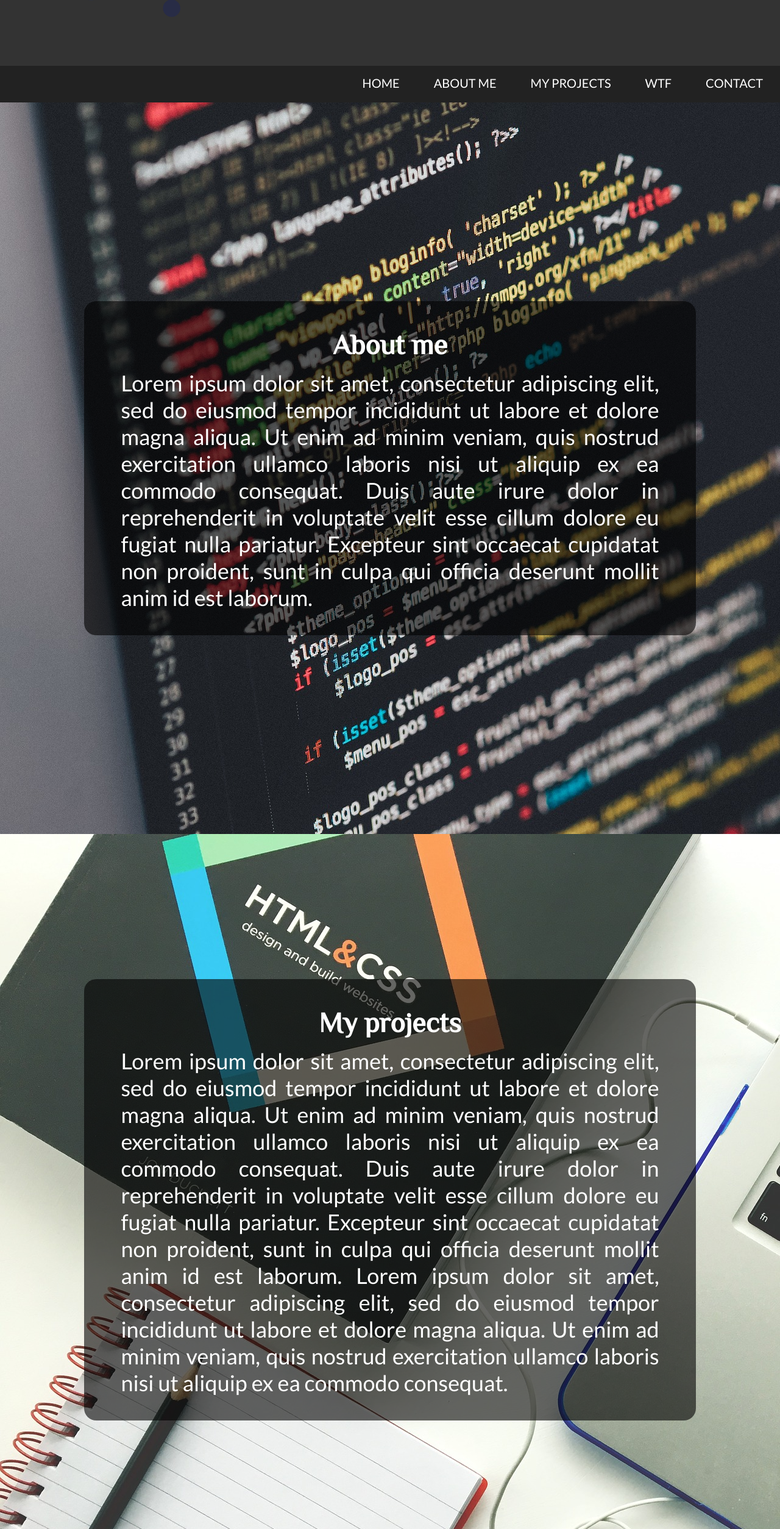
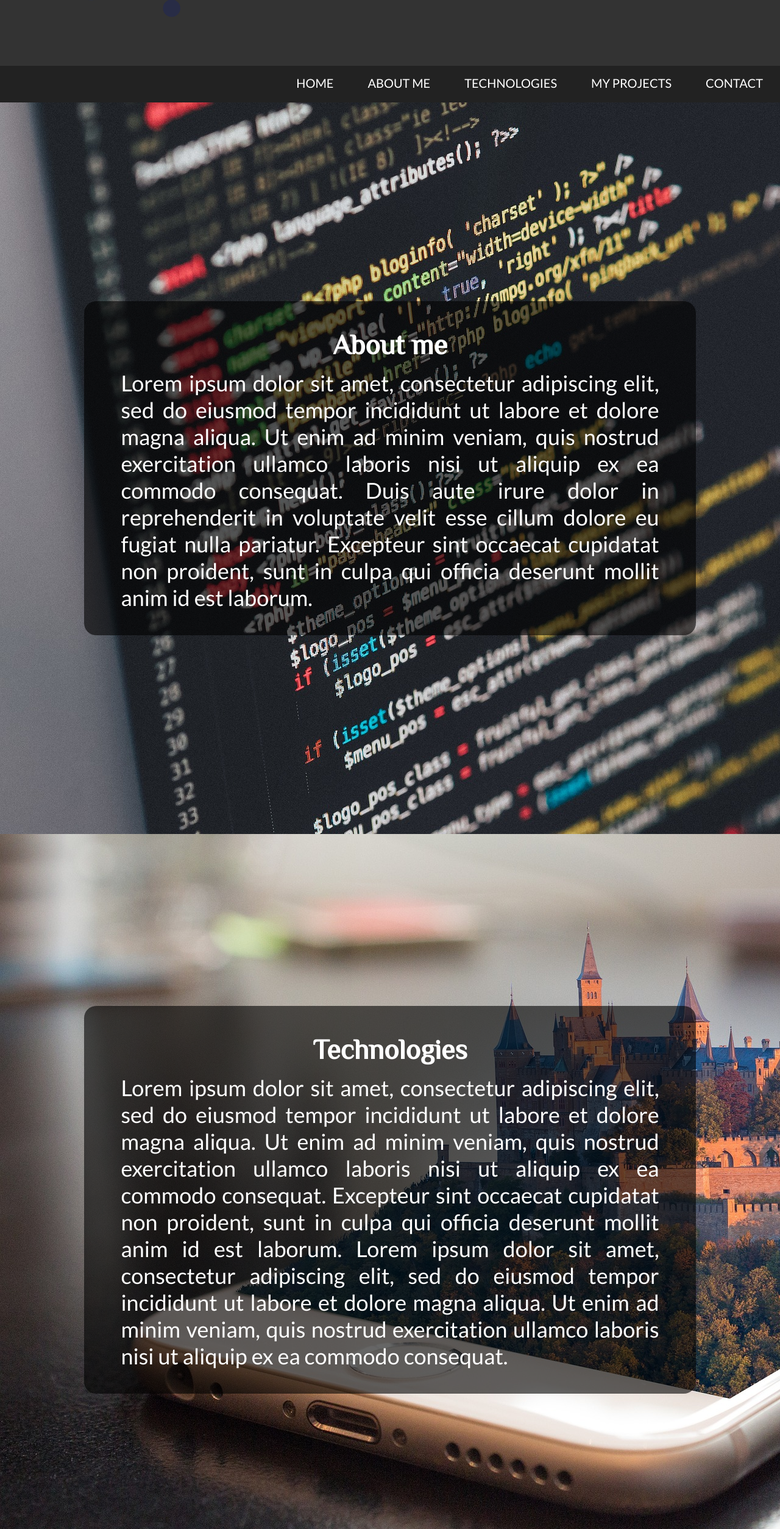
Before and after one commit to dawidrogowicz/dawidrogowicz.github.io, a plain HTML site: page index.html in a window 1280 px wide. Shown: the part 292-2800 px from the top of the page at 61% size. Drawn offline with Linux system fonts and the light colour scheme.

```diff
--- a/index.html
+++ b/index.html
@@ -10,8 +10,8 @@
         <ul>
           <li><a href="#">HOME</a></li>
           <li><a href="#1">ABOUT ME</a></li>
-          <li><a href="#2">MY PROJECTS</a></li>
-          <li><a href="#3">WTF</a></li>
+          <li><a href="#2">TECHNOLOGIES</a></li>
+          <li><a href="#3">MY PROJECTS</a></li>
           <li><a href="#4">CONTACT</a></li>
         </ul>
       </nav>
@@ -30,15 +30,14 @@
           </div>
         </div>
       </section>
-      <section id="my-projects">
+      <section id="something">
         <div class="cell" id="2">
           <div class="inner-cell-container">
             <div class="background-container">
-              <h2>My projects</h2>
+              <h2>Technologies</h2>
               <p>
                 Lorem ipsum dolor sit amet, consectetur adipiscing elit, sed do eiusmod tempor incididunt ut labore et dolore magna aliqua.
                 Ut enim ad minim veniam, quis nostrud exercitation ullamco laboris nisi ut aliquip ex ea commodo consequat.
-                Duis aute irure dolor in reprehenderit in voluptate velit esse cillum dolore eu fugiat nulla pariatur.
                 Excepteur sint occaecat cupidatat non proident, sunt in culpa qui officia deserunt mollit anim id est laborum.
                 Lorem ipsum dolor sit amet, consectetur adipiscing elit, sed do eiusmod tempor incididunt ut labore et dolore magna aliqua.
                 Ut enim ad minim veniam, quis nostrud exercitation ullamco laboris nisi ut aliquip ex ea commodo consequat.
@@ -47,14 +46,15 @@
           </div>
         </div>
       </section>
-      <section id="something">
+      <section id="my-projects">
         <div class="cell" id="3">
           <div class="inner-cell-container">
             <div class="background-container">
-              <h2>Bananananas</h2>
+              <h2>My projects</h2>
               <p>
                 Lorem ipsum dolor sit amet, consectetur adipiscing elit, sed do eiusmod tempor incididunt ut labore et dolore magna aliqua.
                 Ut enim ad minim veniam, quis nostrud exercitation ullamco laboris nisi ut aliquip ex ea commodo consequat.
+                Duis aute irure dolor in reprehenderit in voluptate velit esse cillum dolore eu fugiat nulla pariatur.
                 Excepteur sint occaecat cupidatat non proident, sunt in culpa qui officia deserunt mollit anim id est laborum.
                 Lorem ipsum dolor sit amet, consectetur adipiscing elit, sed do eiusmod tempor incididunt ut labore et dolore magna aliqua.
                 Ut enim ad minim veniam, quis nostrud exercitation ullamco laboris nisi ut aliquip ex ea commodo consequat.
--- a/style.css
+++ b/style.css
@@ -33,15 +33,15 @@ body {
           font-size: 20px; }
           body #nav_bar ul li a:hover {
             background-color: #00796B; }
-  body #about-me, body #my-projects, body #something, body #contact {
+  body #about-me, body #something, body #my-projects, body #contact {
     padding: 200px 0;
     background-image: url(./img/code-desktop.jpg);
     background-attachment: fixed;
     background-repeat: no-repeat; }
+  body #something {
+    background-image: url(./img/mobile-desktop.jpg); }
   body #my-projects {
     background-image: url(./img/design-desktop.jpg); }
-  body #something {
-    background-image: url(./img/mobile-desktop.jpg); }
   body #contact {
     background-image: url(./img/office-desktop.jpg); }
   body .cell {
```
Also changed, not shown: bundle.js.
